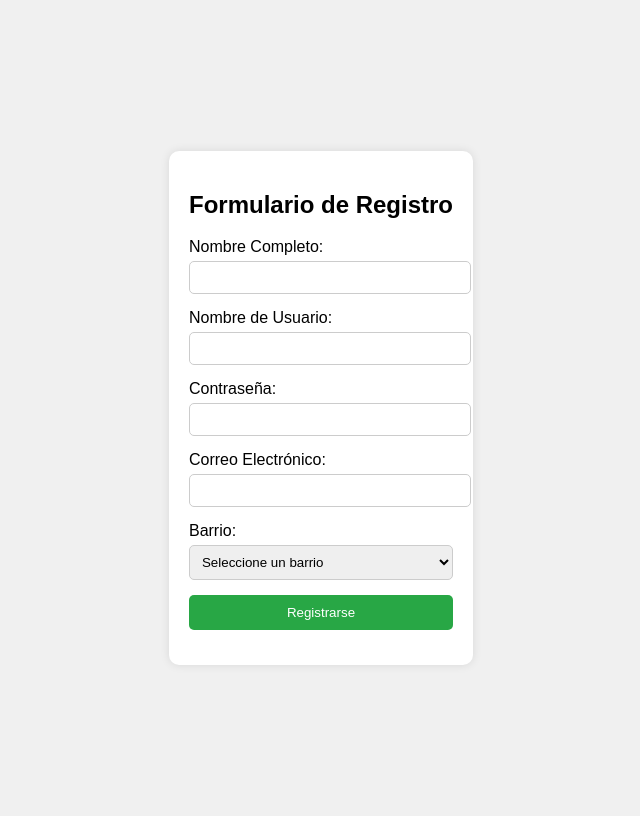
After one commit to briannedbala/SCED, a Flask app: page /register in a window 1280 px wide. The commit adds this page. Shown: the whole page, without its empty margins (319-959 px from the left). Run offline with Flask 3, Linux system fonts and the light colour scheme; some libraries are stand-ins or nearby versions.

Commit message:
Se agrego las funciones de login y register ademas se agregaron templates

```diff
--- a/src/app.py
+++ b/src/app.py
@@ -1,7 +1,10 @@
-from flask import Flask, render_template
+from flask import Flask, render_template, redirect, request, flash, url_for
+from flask_mysqldb import MySQL
 from config import config
 
 app = Flask(__name__)
+
+db = MySQL(app)
 
 
 @app.route('/')
@@ -9,6 +12,82 @@ def index():
     return render_template('index.html')
 
 
+@app.route('/login', methods=['GET', 'POST'])
+def login():
+    if request.method == 'POST':
+        # Obtener datos del formulario
+        username = request.form['username']
+        password = request.form['password']
+
+        cur = db.connection.cursor()
+        query = "SELECT * FROM users WHERE username = %s AND password = %s"
+        cur.execute(query, (username, password))
+        user = cur.fetchone()
+        cur.close()
+
+        try:
+            # Vereficar en la base de datos
+            if user:
+                # Inicio de sesion exitoso
+                flash('¡Inicio de sesion exitoso!', 'success')
+                return redirect(url_for('shop'))
+            else:
+                # Inicio de sesion fallido
+                flash('No puede ingresar, intente nuevamente', 'danger')
+                return redirect(url_for('index'))
+        except Exception as e:
+            flash(str(e), 'danger')
+
+    return render_template('login.html')
+
+
+@app.route('/register', methods=['GET', 'POST'])
+def register():
+    if request.method == 'POST':
+        # Obtener datos del formulario
+        fullname = request.form['fullname']
+        username = request.form['username']
+        password = request.form['password']
+        email = request.form['email']
+        neighborhood = request.form['neighborhood']
+
+        try:
+            # Insertar en la base de datos
+            cur = db.connection.cursor()
+            query = "INSERT INTO users (username, password, fullname, email, neighborhood) VALUES (%s, %s, %s, %s, %s)"
+            cur.execute(query, (username, password,
+                        fullname, email, neighborhood))
+            db.connection.commit()
+            cur.close()
+            flash('¡Registro exitoso! Por favor, inicia sesión.', 'success')
+            return redirect(url_for('login'))
+        except Exception as e:
+            flash(f'Error al registrar: {e}', 'danger')
+            db.connection.rollback()
+
+    return render_template('register.html')
+
+
+@app.route('/options')
+def options():
+    return render_template('options.html')
+
+
+@app.route('/add')
+def add():
+    return render_template('registrar_paciente.html')
+
+
+@app.route('/view')
+def view():
+    return render_template('view.html')
+
+
+@app.route('/update')
+def update():
+    return render_template('update.html')
+
+
 if __name__ == ('__main__'):
     app.config.from_object(config['development'])
     app.run()
--- /dev/null
+++ b/src/templates/register.html
@@ -0,0 +1,95 @@
+<!DOCTYPE html>
+<html lang="es">
+<head>
+    <meta charset="UTF-8">
+    <meta name="viewport" content="width=device-width, initial-scale=1.0">
+    <title>Formulario de Registro</title>
+    <style>
+        body {
+            font-family: Arial, sans-serif;
+            background-color: #f0f0f0;
+            display: flex;
+            justify-content: center;
+            align-items: center;
+            height: 100vh;
+        }
+        .form-container {
+            background-color: #fff;
+            padding: 20px;
+            border-radius: 10px;
+            box-shadow: 0 0 10px rgba(0, 0, 0, 0.1);
+        }
+        .form-group {
+            margin-bottom: 15px;
+        }
+        .form-group label {
+            display: block;
+            margin-bottom: 5px;
+        }
+        .form-group input,
+        .form-group select {
+            width: 100%;
+            padding: 8px;
+            border: 1px solid #ccc;
+            border-radius: 5px;
+        }
+        .form-group button {
+            width: 100%;
+            padding: 10px;
+            background-color: #28a745;
+            color: #fff;
+            border: none;
+            border-radius: 5px;
+            cursor: pointer;
+        }
+        .form-group button:hover {
+            background-color: #218838;
+        }
+    </style>
+</head>
+<body>
+    {% with messages = get_flashed_messages(with_categories=true) %}
+        {% if messages %}
+            {% for category, message in messages %}
+                <div class="alert alert-{{ category }}">{{ message }}</div>
+            {% endfor %}
+        {% endif %}
+    {% endwith %}
+    <div class="form-container">
+        <h2>Formulario de Registro</h2>
+        <form action="{{ url_for('register') }}" method="POST">
+            <div class="form-group">
+                <label for="fullname">Nombre Completo:</label>
+                <input type="text" id="fullname" name="fullname" required>
+            </div>
+            <div class="form-group">
+                <label for="username">Nombre de Usuario:</label>
+                <input type="text" id="username" name="username" required>
+            </div>
+            <div class="form-group">
+                <label for="password">Contraseña:</label>
+                <input type="password" id="password" name="password" required>
+            </div>
+            <div class="form-group">
+                <label for="email">Correo Electrónico:</label>
+                <input type="email" id="email" name="email" required>
+            </div>
+            <div class="form-group">
+                <label for="neighborhood">Barrio:</label>
+                <select id="neighborhood" name="neighborhood" required>
+                    <option value="">Seleccione un barrio</option>
+                    <option value="La colina">La colina</option>
+                    <option value="Canciller">Canciller</option>
+                    <option value="Candelaria">Candelaria</option>
+                    <option value="Tejas rojas">Tejas rojas</option>
+                    <option value="Furlotti">Furlotti</option>
+                    <option value="Alto maipu">Alto maipu</option>
+                </select>
+            </div>
+            <div class="form-group">
+                <button type="submit">Registrarse</button>
+            </div>
+        </form>
+    </div>
+</body>
+</html>
```
Also changed, not shown: src/templates/index.html (+4 -3 lines), src/templates/login.html (added, +61 -0 lines), src/templates/options.html (added, +60 -0 lines), src/static/img/logo_salud.jpg (added), src/templates/mostrar_paciente.html (added), src/templates/registrar_paciente.html (added), src/templates/update.html (added).
